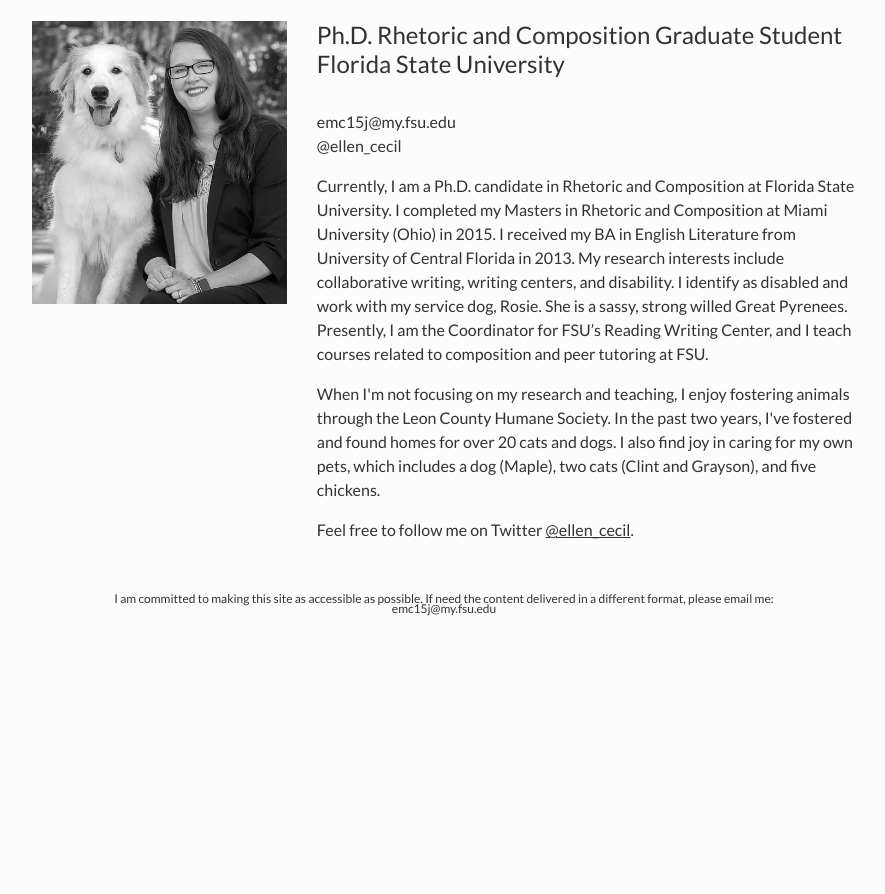
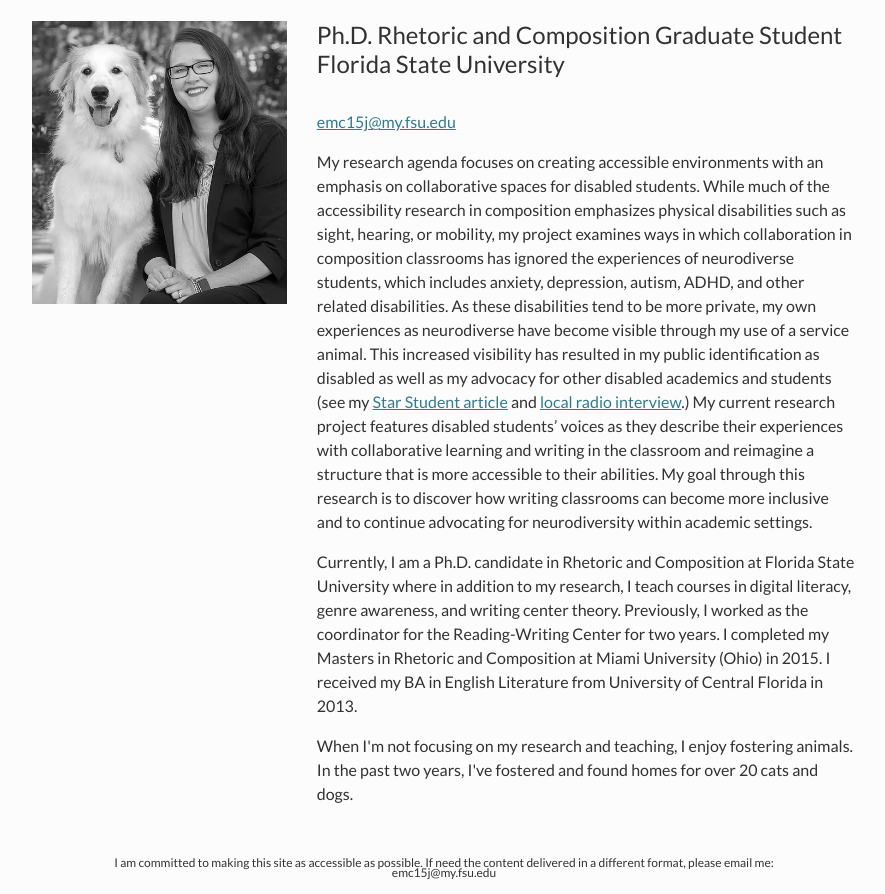
Before and after one commit to Alemkin/ellencecil.com, a React app: page / in a window 1280 px wide. Shown: the part 428-1322 px from the top of the page, without its empty margins (196-1081 px from the left). Before the commit the page ends 1058 px from the top, so only its background shows below. Built offline with nearby package versions, Linux system fonts and the light colour scheme; a web font is replaced by a local one; what async-ops, redux-immutable-state-invariant would draw is missing.

Commit message:
Updated bio

```diff
--- a/app/components/Biography/index.js
+++ b/app/components/Biography/index.js
@@ -12,17 +12,19 @@
       <br />
       <p>
         <a className='d-block' href='mailto:emc15j@my.fsu.edu'>{'emc15j@my.fsu.edu'}</a>
-        <span>{'@ellen_cecil'}</span>
       </p>
       <p>
-        {'Currently, I am a Ph.D. candidate in Rhetoric and Composition at Florida State University. I completed my Masters in Rhetoric and Composition at Miami University (Ohio) in 2015. I received my BA in English Literature from University of Central Florida in 2013. My research interests include collaborative writing, writing centers, and disability. I identify as disabled and work with my service dog, Rosie. She is a sassy, strong willed Great Pyrenees. Presently, I am the Coordinator for FSU’s Reading Writing Center, and I teach courses related to composition and peer tutoring at FSU.'}
+        {'My research agenda focuses on creating accessible environments with an emphasis on collaborative spaces for disabled students. While much of the accessibility research in composition emphasizes physical disabilities such as sight, hearing, or mobility, my project examines ways in which collaboration in composition classrooms has ignored the experiences of neurodiverse students, which includes anxiety, depression, autism, ADHD, and other related disabilities. As these disabilities tend to be more private, my own experiences as neurodiverse have become visible through my use of a service animal. This increased visibility has resulted in my public identification as disabled as well as my advocacy for other disabled academics and students (see my '}
+        <a href='https://news.fsu.edu/student-stars/2019/09/01/ellen-cecil-lemkin/' target='_blank'>{'Star Student article'}</a>
+        {' and '}
+        <a href='https://news.fsu.edu/multimedia/radio/2019/10/10/doctoral-student-aims-to-destigmatize-conversation-on-disabilities/' target='_blank'>{'local radio interview'}</a>
+        {'.) My current research project features disabled students’ voices as they describe their experiences with collaborative learning and writing in the classroom and reimagine a structure that is more accessible to their abilities. My goal through this research is to discover how writing classrooms can become more inclusive and to continue advocating for neurodiversity within academic settings.'}
       </p>
       <p>
-        {'When I\'m not focusing on my research and teaching, I enjoy fostering animals through the Leon County Humane Society. In the past two years, I\'ve fostered and found homes for over 20 cats and dogs. I also find joy in caring for my own pets, which includes a dog (Maple), two cats (Clint and Grayson), and five chickens.'}
+        {'Currently, I am a Ph.D. candidate in Rhetoric and Composition at Florida State University where in addition to my research, I teach courses in digital literacy, genre awareness, and writing center theory. Previously, I worked as the coordinator for the Reading-Writing Center for two years. I completed my Masters in Rhetoric and Composition at Miami University (Ohio) in 2015. I received my BA in English Literature from University of Central Florida in 2013.'}
       </p>
       <p>
-        {'Feel free to follow me on Twitter '}
-        <a href='https://twitter.com/ellen_cecil' target='_blank'><u>{'@ellen_cecil'}</u>{'.'}</a>
+        {'When I\'m not focusing on my research and teaching, I enjoy fostering animals. In the past two years, I\'ve fostered and found homes for over 20 cats and dogs.'}
       </p>
     </Col>
   </Row>
--- a/app/components/Biography/index.scss
+++ b/app/components/Biography/index.scss
@@ -1,3 +1,5 @@
+@import "../../style/variables.scss";
+
 .biography {
   img {
     @media only screen and (max-width: 767px) {
@@ -8,4 +10,9 @@
       width: 100%;
     }
   }
+
+  a {
+    text-decoration: underline;
+    color: $themeAccentColor;
+  }
 }
```
